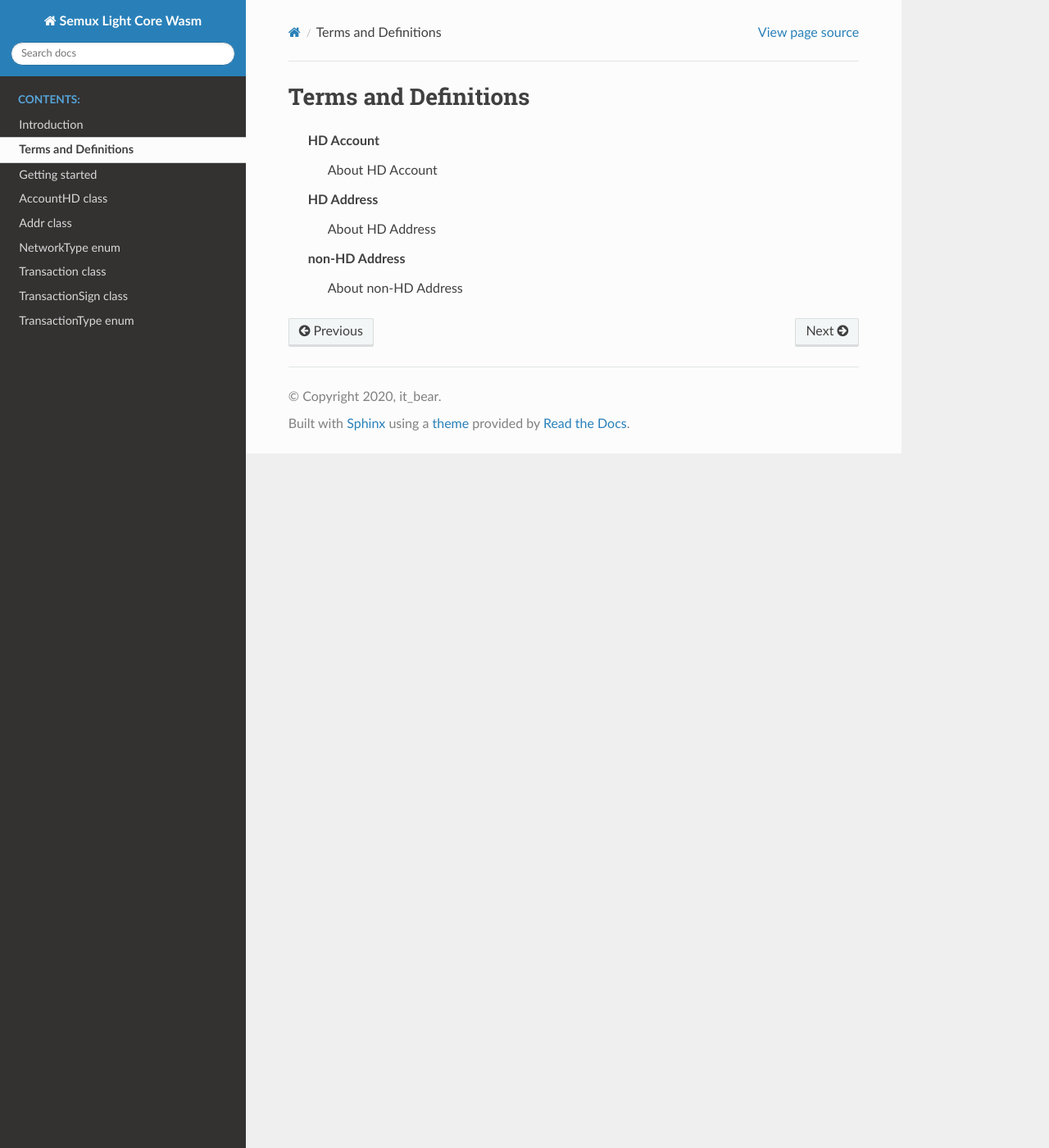
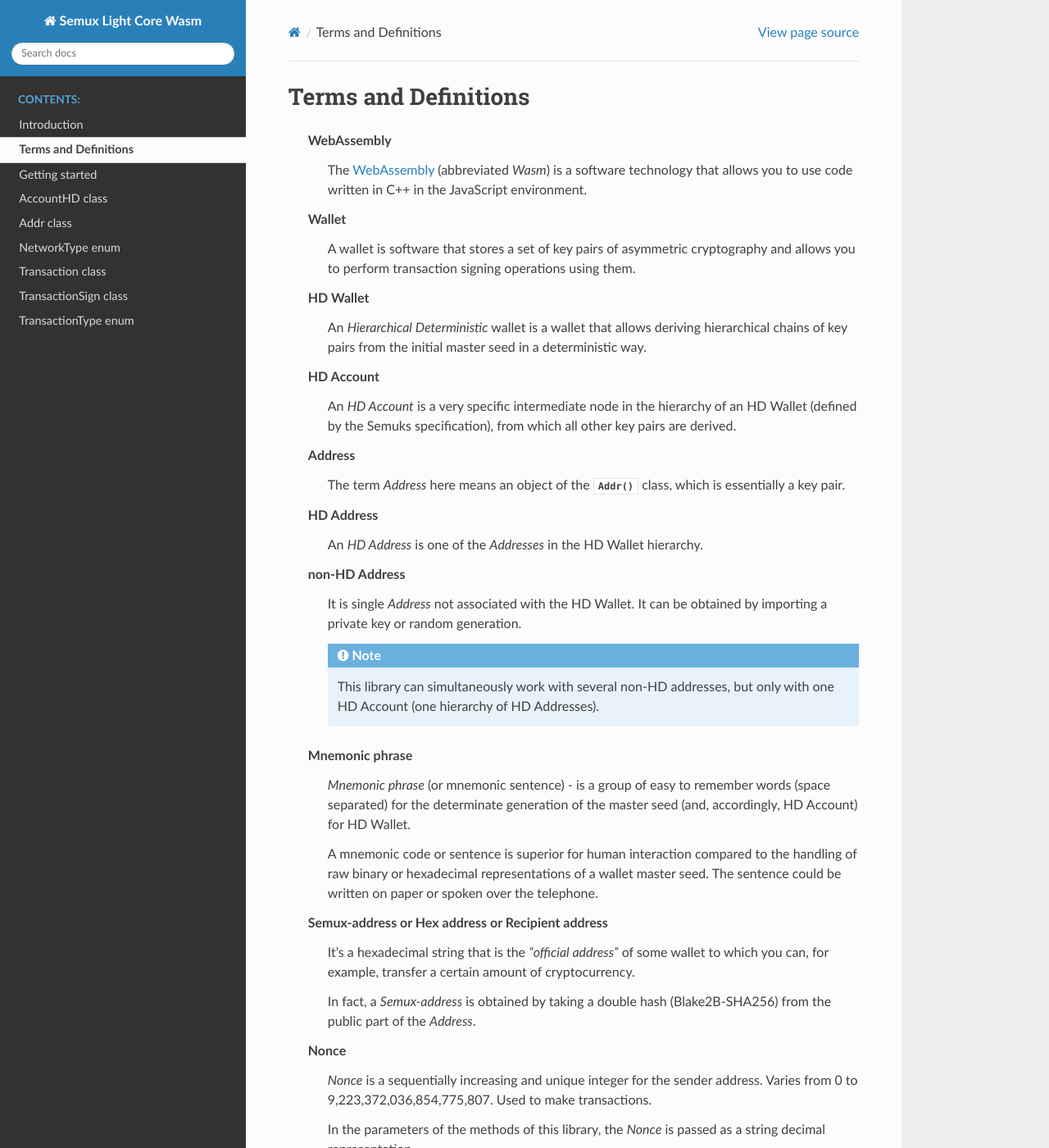
Before and after one commit to uno-labs/UnoSemuxLightCoreWasm, a Sphinx documentation site: the page built from docs/source/usage/Terms.rst, in a window 1280 px wide and 1400 px high. Shown: the whole window at 82% size. Built offline with Sphinx 7.4.7 and the Read the Docs theme 2.0.0, drawn with Linux system fonts in a browser that asks for light colours.

Commit message:
Edit Terms definitions

```diff
--- a/docs/source/usage/AccountHD.rst
+++ b/docs/source/usage/AccountHD.rst
@@ -1,9 +1,5 @@
 AccountHD class
 ===============
-
-.. note::
-   The concepts of `HD Address` and `non-HD Address` mean an object of the :js:class:`Addr` class, which is essentially a key pair.
-
 
 .. js:class:: AccountHD
 
--- a/docs/source/usage/Addr.rst
+++ b/docs/source/usage/Addr.rst
@@ -1,8 +1,5 @@
 Addr class
 ==========
-
-.. note::
-   The concepts of `HD Address` or `non-HD Address` mean an object of the :js:class:`Addr` class, which is essentially a key pair.
 
 .. js:class:: Addr
 
--- a/docs/source/usage/Get-started.rst
+++ b/docs/source/usage/Get-started.rst
@@ -42,9 +42,6 @@ First of all you have to include corresponding JavaScript file into your HTML pa
 
    <script src="UnoSemuxLightCoreWasm.js"></script>
 
-
-.. note::
-   The concepts of `HD Address` and `non-HD Address` mean an object of the :js:class:`Addr` class, which is essentially a key pair.
 
 
 Mnemonic phrase generation
--- a/docs/source/usage/Terms.rst
+++ b/docs/source/usage/Terms.rst
@@ -1,11 +1,61 @@
 Terms and Definitions
 =====================
 
+   WebAssembly
+      The `WebAssembly <https://webassembly.org/>`_ (abbreviated *Wasm*) is a software technology
+      that allows you to use code written in C++ in the JavaScript environment.
+
+
+   Wallet
+      A wallet is software that stores a set of key pairs of asymmetric cryptography and
+      allows you to perform transaction signing operations using them.
+
+
+   HD Wallet
+      An *Hierarchical Deterministic* wallet is a wallet that allows deriving hierarchical chains of key pairs
+      from the initial master seed in a deterministic way.
+
+
    HD Account
-      About HD Account
+      An *HD Account* is a very specific intermediate node in the hierarchy of an HD Wallet (defined by the Semuks specification),
+      from which all other key pairs are derived.
+
+
+   Address
+      The term *Address* here means an object of the :js:class:`Addr` class, which is essentially a key pair.
+
 
    HD Address
-      About HD Address
+      An *HD Address* is one of the *Addresses* in the HD Wallet hierarchy.
+
 
    non-HD Address
-      About non-HD Address
+      It is single *Address* not associated with the HD Wallet.
+      It can be obtained by importing a private key or random generation.
+
+      .. note::
+         This library can simultaneously work with several non-HD addresses,
+         but only with one HD Account (one hierarchy of HD Addresses).
+
+
+   Mnemonic phrase
+      *Mnemonic phrase* (or mnemonic sentence) - is a group of easy to remember words (space separated)
+      for the determinate generation of the master seed (and, accordingly, HD Account) for HD Wallet.
+
+      A mnemonic code or sentence is superior for human interaction compared to the handling of raw binary
+      or hexadecimal representations of a wallet master seed.
+      The sentence could be written on paper or spoken over the telephone.
+
+
+   Semux-address or Hex address or Recipient address
+      It's a hexadecimal string that is the *"official address"* of some wallet
+      to which you can, for example, transfer a certain amount of cryptocurrency.
+
+      In fact, a *Semux-address* is obtained by taking a double hash (Blake2B-SHA256) from the public part of the *Address*.
+
+
+   Nonce
+      *Nonce* is a sequentially increasing and unique integer for the sender address. Varies from 0 to 9,223,372,036,854,775,807.
+      Used to make transactions.
+
+      In the parameters of the methods of this library, the *Nonce* is passed as a string decimal representation.
```
